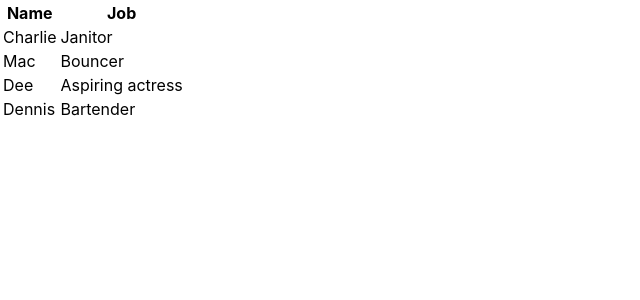
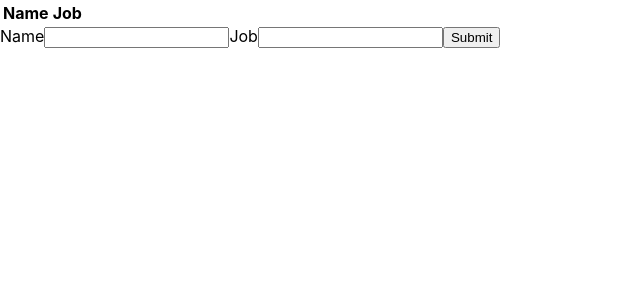
Before and after one commit to bigJohanna/task-master-react, a React (Create React App) app: page / in a window 1280 px wide. Shown: the top 300 px of the page, without its empty margins (0-640 px from the left). Built offline with nearby package versions, Linux system fonts and the light colour scheme; the HTML template or start-up script is replaced by a standard one.

Commit message:
added form

```diff
--- a/src/App.js
+++ b/src/App.js
@@ -1,33 +1,36 @@
 import React, {Component} from 'react'
 import Table from './Table'
+import Form from './Form'
 
 class App extends Component{
+    //The stateobject will contain properties for everything you want to store in the state
+    state = {
+        characters: [],
+    };
     render(){
-        const characters = [
-            {
-                name: 'Charlie',
-                job: 'Janitor',
-            },
-            {
-                name: 'Mac',
-                job: 'Bouncer',
-            },
-            {
-                name: 'Dee',
-                job: 'Aspiring actress',
-            },
-            {
-                name: 'Dennis',
-                job: 'Bartender',
-            },
-        ];
-
+        const {characters} = this.state;
         return (
             <div className="container">
-                <Table characterData={characters}/>
+                <Table characterData={characters} removeCharacter={this.removeCharacter}/>
+                <Form handleSubmit={this.handleSubmit} />
             </div>
         )
     }
+    removeCharacter = (index) => {
+        const {characters} = this.state;
+
+        this.setState({
+            characters: characters.filter((character, i) => {
+                return i !== index
+            }),
+        })
+    }
+    handleSubmit = (character) => {
+        this.setState({characters: [...this.state.characters, character]})
+    }
+
 }
 
+
+
 export default App
--- /dev/null
+++ b/src/Form.js
@@ -0,0 +1,48 @@
+import React, {Component} from 'react'
+
+class Form extends Component {
+    initialState = {
+        name: '',
+        job: '',
+    }
+
+    state = this.initialState
+
+    handleChange = (event) => {
+        const {name, value} = event.target
+        this.setState({
+            [name]: value,
+        })
+    }
+
+
+    render() {
+        const {name, job} = this.state;
+
+        return (
+            <form>
+                <label htmlFor="name">Name</label>
+                <input
+                    type="text"
+                    name="name"
+                    id="name"
+                    value={name}
+                    onChange={this.handleChange}/>
+                <label htmlFor="job">Job</label>
+                <input
+                    type="text"
+                    name="job"
+                    id="job"
+                    value={job}
+                    onChange={this.handleChange}/>
+                <input type="button" value="Submit" onClick={this.submitForm} />
+            </form>
+        );
+    }
+    submitForm = () => {
+        this.props.handleSubmit(this.state)
+        this.setState(this.initialState)
+    }
+}
+
+export default Form
--- a/src/Table.js
+++ b/src/Table.js
@@ -1,17 +1,4 @@
-import React, {Component} from 'react'
-
-class Table extends Component{
-    render(){
-        const {characterData} = this.props
-
-        return(
-           <table>
-               <TableHeader />
-               <TableBody characterData={characterData}/>
-           </table>
-        )
-    }
-}
+import React from 'react'
 
 const TableHeader = () => {
     return (
@@ -22,7 +9,7 @@ const TableHeader = () => {
         </tr>
         </thead>
     )
-}
+};
 
 const TableBody = (props) => {
     const rows = props.characterData.map((row,index) => {
@@ -30,10 +17,24 @@ const TableBody = (props) => {
             <tr key={index}>
                 <td>{row.name}</td>
                 <td>{row.job}</td>
+                <td>
+                    <button onClick={() => props.removeCharacter(index)}>Delete</button>
+                </td>
             </tr>
         )
-    })
+    });
     return <tbody>{rows}</tbody>
-}
+};
+
+const Table = (props) => {
+    const {characterData, removeCharacter} = props;
+
+    return (
+        <table>
+            <TableHeader />
+            <TableBody characterData={characterData} removeCharacter={removeCharacter} />
+        </table>
+    )
+};
 
 export default Table
```
